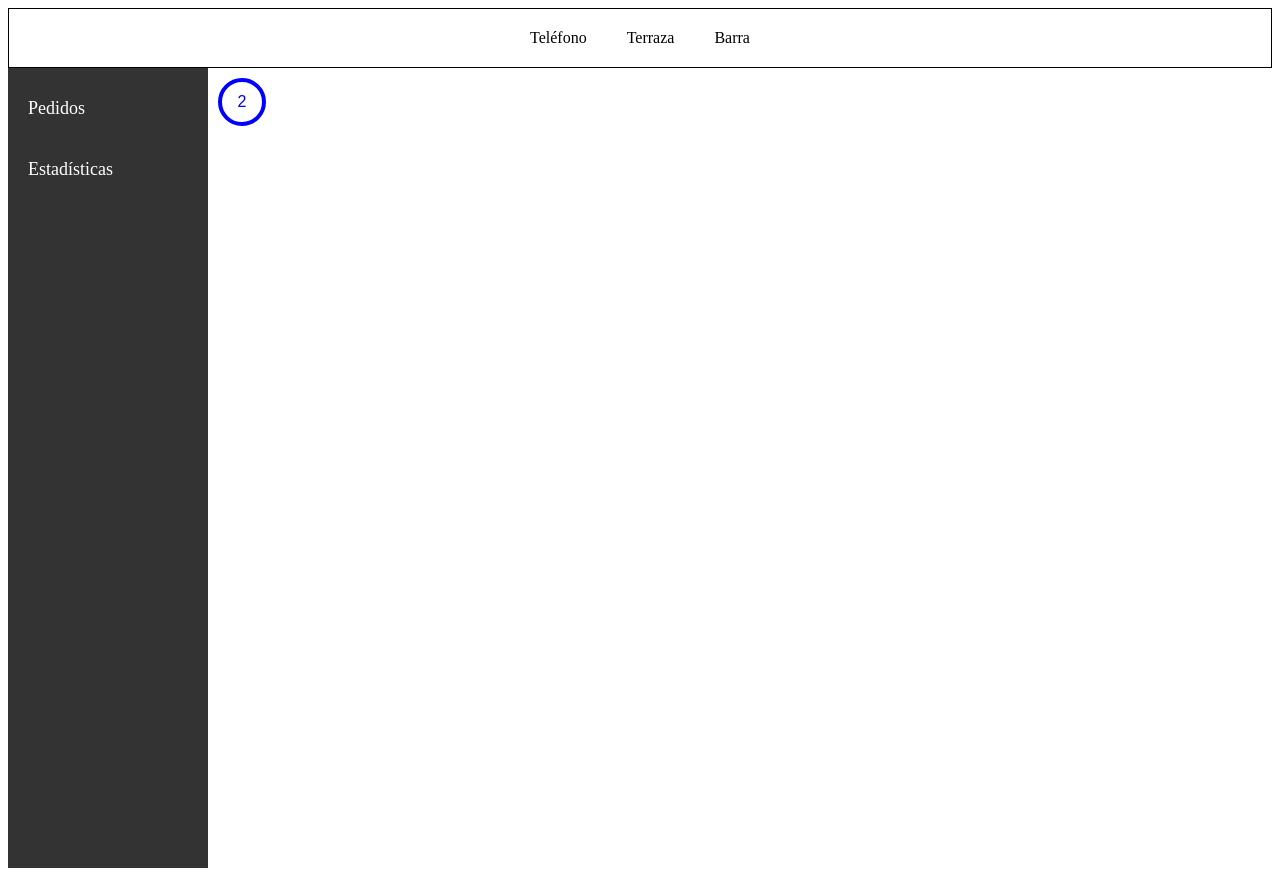
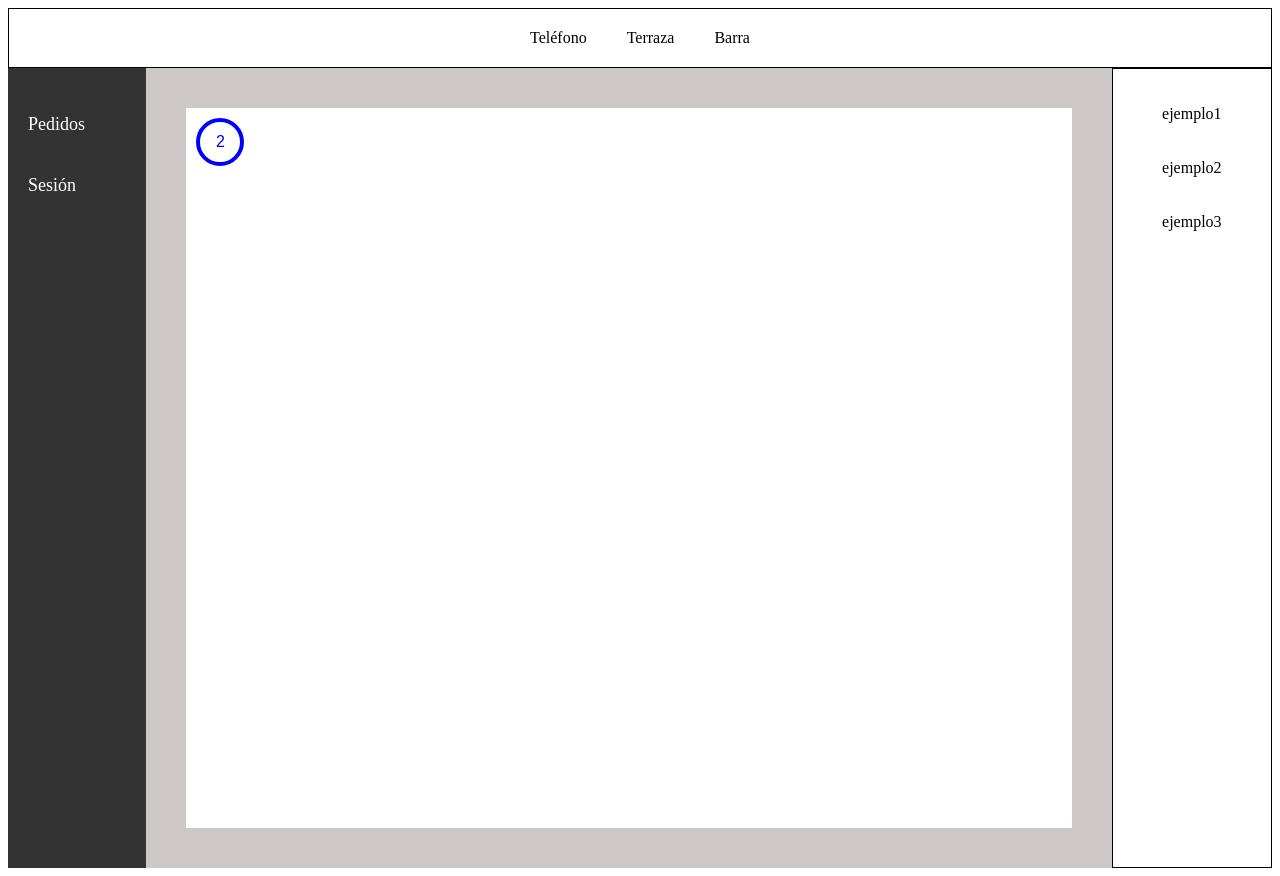
Before and after one commit to sauldm/HelpHosp, a React (Vite) app in the folder frontend/: page / in a window 1280 px wide. Built offline with nearby package versions, Linux system fonts and the light colour scheme; the HTML template or start-up script is replaced by a standard one.

Commit message:
cambio general de aspecto

```diff
--- a/frontend/src/App.css
+++ b/frontend/src/App.css
@@ -1,7 +1,11 @@
+* {
+  overflow: hidden;
+}
+
 .navbar {
   width: 200px;
   background-color: #333;
-  height: 100vh;
+  height: 100dvh;
   top: 0;
   left: 0;
 }
@@ -28,8 +32,9 @@
   background-color: #575757;
 }
 
-.contenedor {
+.body {
   display: flex;
+  overflow-y: auto;
 }
 
 .pedido {
@@ -61,3 +66,21 @@ header {
 header p {
   margin: 20px;
 }
+
+.contenido {
+  width: 100vw;
+  border: rgb(206, 199, 199) 40px solid;
+}
+
+.empleados {
+  border: solid black 1px;
+  padding: 10px;
+  width: 200px;
+  align-items: center;
+  justify-content: center;
+  text-align: center;
+}
+
+.empleados p {
+  padding: 10px;
+}
--- a/frontend/src/App.jsx
+++ b/frontend/src/App.jsx
@@ -3,15 +3,18 @@ import Navbar from "./components/Navbar";
 import Rutas from "./components/Rutas";
 import "./App.css";
 import Header from "./components/Header";
+import Empleados from "./components/Empleados";
+import Contenido from "./components/Contenido";
 
 function App() {
   return (
     <div className="pagina">
       <Router>
         <Header />
-        <div className="contenedor">
+        <div className="body">
           <Navbar />
-          <Rutas />
+          <Contenido />
+          <Empleados />
         </div>
       </Router>
     </div>
--- /dev/null
+++ b/frontend/src/components/Contenido.jsx
@@ -0,0 +1,11 @@
+import Rutas from "./Rutas";
+
+const Contenido = () => {
+  return (
+    <div className="contenido">
+      <Rutas />
+    </div>
+  );
+};
+
+export default Contenido;
--- /dev/null
+++ b/frontend/src/components/Empleados.jsx
@@ -0,0 +1,11 @@
+const Empleados = () => {
+  return (
+    <div className="empleados">
+      <p>ejemplo1</p>
+      <p>ejemplo2</p>
+      <p>ejemplo3</p>
+    </div>
+  );
+};
+
+export default Empleados;
--- a/frontend/src/components/Navbar.jsx
+++ b/frontend/src/components/Navbar.jsx
@@ -8,7 +8,7 @@ function Navbar() {
           <Link to="/">Pedidos</Link>
         </li>
         <li>
-          <Link to="/estadisticas">Estadísticas</Link>
+          <Link to="/sesion">Sesión</Link>
         </li>
       </ul>
     </nav>
--- a/frontend/src/components/Rutas.jsx
+++ b/frontend/src/components/Rutas.jsx
@@ -1,13 +1,13 @@
 import { Route, Routes } from "react-router-dom";
 import Pedidos from "../pages/Pedidos";
-import Estadisticas from "../pages/Estadisticas";
 import PedidoDetalle from "./PedidoDetalle";
+import Sesion from "../pages/Sesion";
 
 const Rutas = () => {
   return (
     <Routes>
       <Route path="/" element={<Pedidos />} />
-      <Route path="/estadisticas" element={<Estadisticas />} />
+      <Route path="/sesion" element={<Sesion />} />
       <Route path="/pedido" element={<PedidoDetalle />} />
     </Routes>
   );
--- a/frontend/src/pages/Estadisticas.jsx
+++ /dev/null
@@ -1,12 +0,0 @@
-import Navbar from "../components/Navbar";
-
-function Estadisticas() {
-  return (
-    <div className="pagina">
-      <h1>Estadisticas</h1>
-      <p>Contenido pendiente de implementar.</p>
-    </div>
-  );
-}
-
-export default Estadisticas;
--- a/frontend/src/pages/Pedidos.jsx
+++ b/frontend/src/pages/Pedidos.jsx
@@ -1,4 +1,3 @@
-import Navbar from "../components/Navbar";
 import Pedido from "../components/Pedido";
 
 function Pedidos() {
--- /dev/null
+++ b/frontend/src/pages/Sesion.jsx
@@ -0,0 +1,10 @@
+const Sesion = () => {
+  //Implementar si es repartidor o no, si lo es le seldrá la cuenta tanto en la pantalla como impresa
+  return (
+    <>
+      <p>Sesion</p>
+    </>
+  );
+};
+
+export default Sesion;
```
